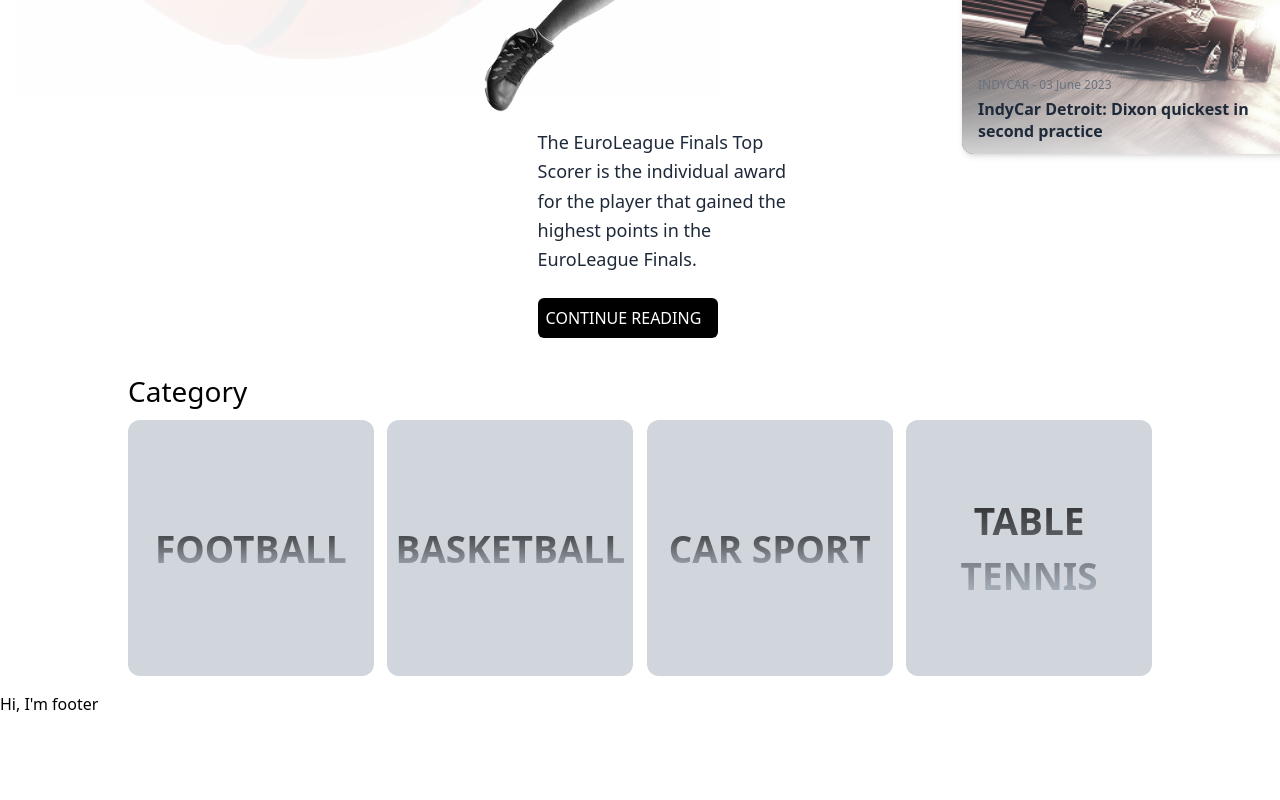
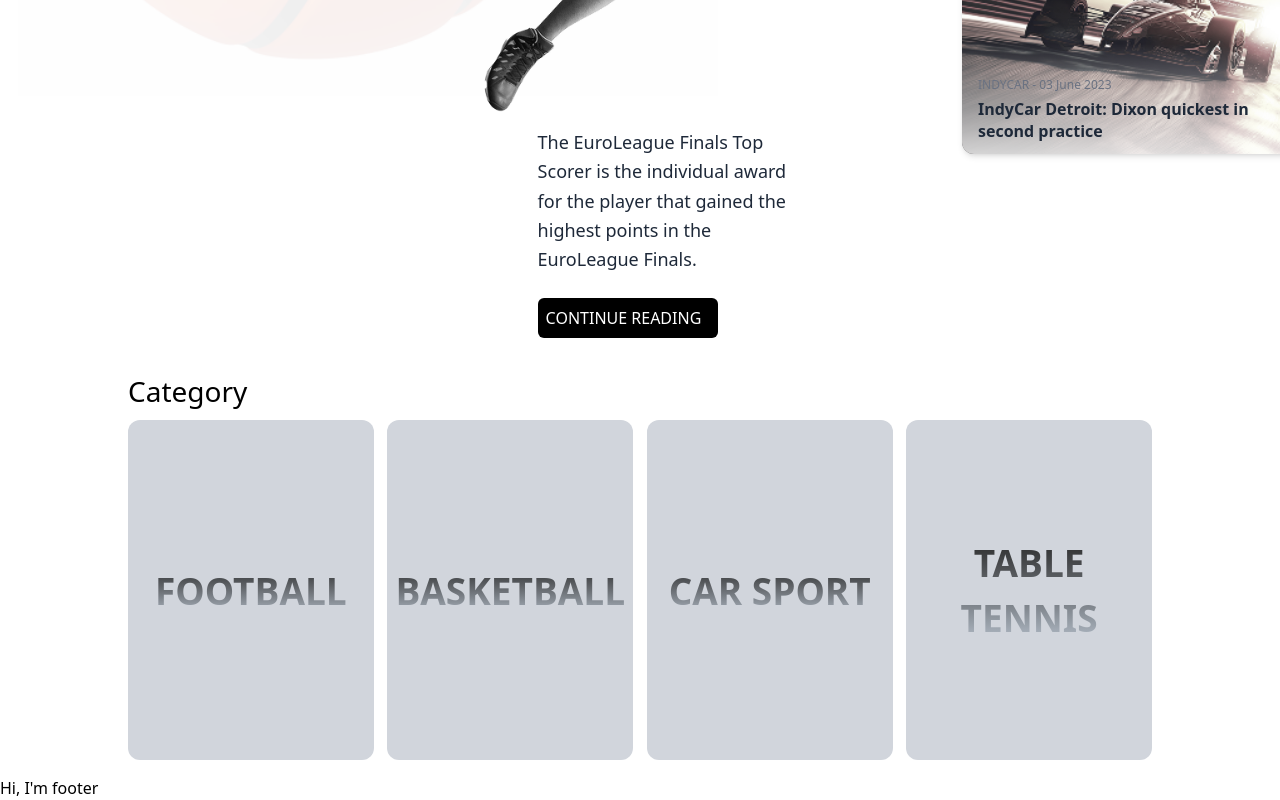
Before and after one commit to MAHAK0804/Game-Onn, a Next.js app: page / in a window 1280 px wide. Shown: the part 560-1360 px from the top of the page. Before the commit the page ends 1276 px from the top, so only its background shows below. Built offline with nearby package versions, Linux system fonts and the light colour scheme.

Commit message:
Category section optimize

```diff
--- a/src/components/Category.tsx
+++ b/src/components/Category.tsx
@@ -1,10 +1,8 @@
 import React from "react";
-import soccer from "../../public/assets/soccerBall.png";
-import closeUpBasket from "../../public/assets/closeBasketBall.png";
-import sportCar from "../../public/assets/sportCar.png";
-import redPing from "../../public/assets/redPing.png";
+
 import CategoryFrontSide from "@/elements/CategoryFrontSide";
 import CategoryBackSide from "@/elements/CategoryBackSide";
+import { categoryData } from "@/constants/Category";
 
 export default function Category() {
   return (
@@ -13,42 +11,21 @@ export default function Category() {
         <h4 className="text-[28px]">Category</h4>
       </div>
       <div className="flex flex-wrap justify-between w-full h-auto">
-        <div className="relative group w-full sm:w-full md:w-[48%] lg:w-[24%] mb-4 h-64 perspective">
+        {categoryData.map((cat) => {
+          return (
+            <>
+              <div className="relative group w-full sm:w-full md:w-[48%] lg:w-[24%] mb-4 h-85 perspective">
                 {/* Flip Card Inner */}
                 <div className="relative w-full h-full transition-transform duration-700 transform-style preserve-3d group-hover:rotate-y-180">
                   {/*Front Side */}
-            <CategoryFrontSide text="football" />
+                  <CategoryFrontSide text={cat.text} />
                   {/* Back Side */}
-            <CategoryBackSide categoryImg={soccer} />
+                  <CategoryBackSide categoryImg={cat.img} />
                 </div>
               </div>
-        <div className="relative group w-full sm:w-full md:w-[48%] lg:w-[24%] mb-4 h-64 perspective">
-          {/* Flip Card Inner */}
-          <div className="relative w-full h-full transition-transform duration-700 transform-style preserve-3d group-hover:rotate-y-180">
-            {/*Front Side */}
-            <CategoryFrontSide text="BasketBall" />
-            {/* Back Side */}
-            <CategoryBackSide categoryImg={closeUpBasket} />
-          </div>
-        </div>
-        <div className="relative group w-full sm:w-full md:w-[48%] lg:w-[24%] mb-4 h-64 perspective">
-          {/* Flip Card Inner */}
-          <div className="relative w-full h-full transition-transform duration-700 transform-style preserve-3d group-hover:rotate-y-180">
-            {/*Front Side */}
-            <CategoryFrontSide text="Car sport" />
-            {/* Back Side */}
-            <CategoryBackSide categoryImg={sportCar} />
-          </div>
-        </div>
-        <div className="relative group w-full sm:w-full md:w-[48%] lg:w-[24%] mb-4 h-64 perspective">
-          {/* Flip Card Inner */}
-          <div className="relative w-full h-full transition-transform duration-700 transform-style preserve-3d group-hover:rotate-y-180">
-            {/*Front Side */}
-            <CategoryFrontSide text="Table Tennis" />
-            {/* Back Side */}
-            <CategoryBackSide categoryImg={redPing} />
-          </div>
-        </div>
+            </>
+          );
+        })}
       </div>
     </div>
   );
--- /dev/null
+++ b/src/constants/Category.ts
@@ -0,0 +1,11 @@
+import soccer from "../../public/assets/soccerBall.png";
+import closeUpBasket from "../../public/assets/closeBasketBall.png";
+import sportCar from "../../public/assets/sportCar.png";
+import redPing from "../../public/assets/redPing.png";
+
+export const categoryData = [
+  { text: "football", img: soccer },
+  { text: "BasketBall", img: closeUpBasket },
+  { text: "Car Sport", img: sportCar },
+  { text: "Table Tennis", img: redPing },
+];
```
Lines whose indentation alone changed are shown as unchanged.
